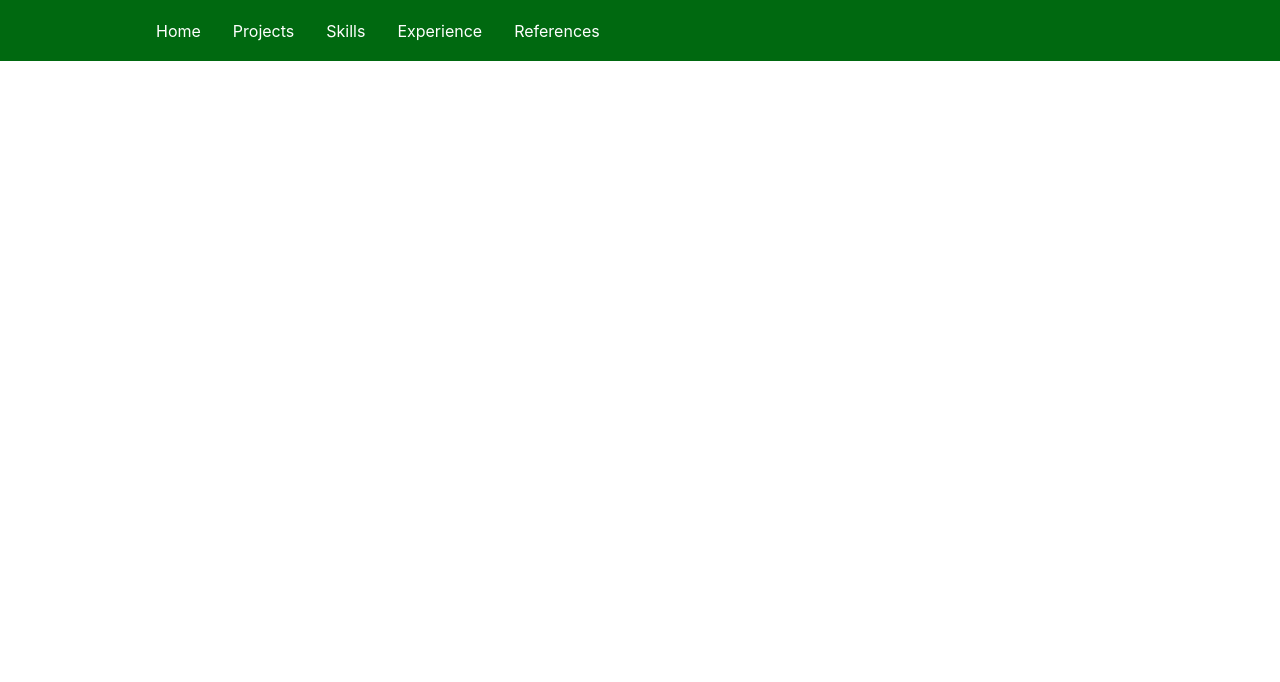
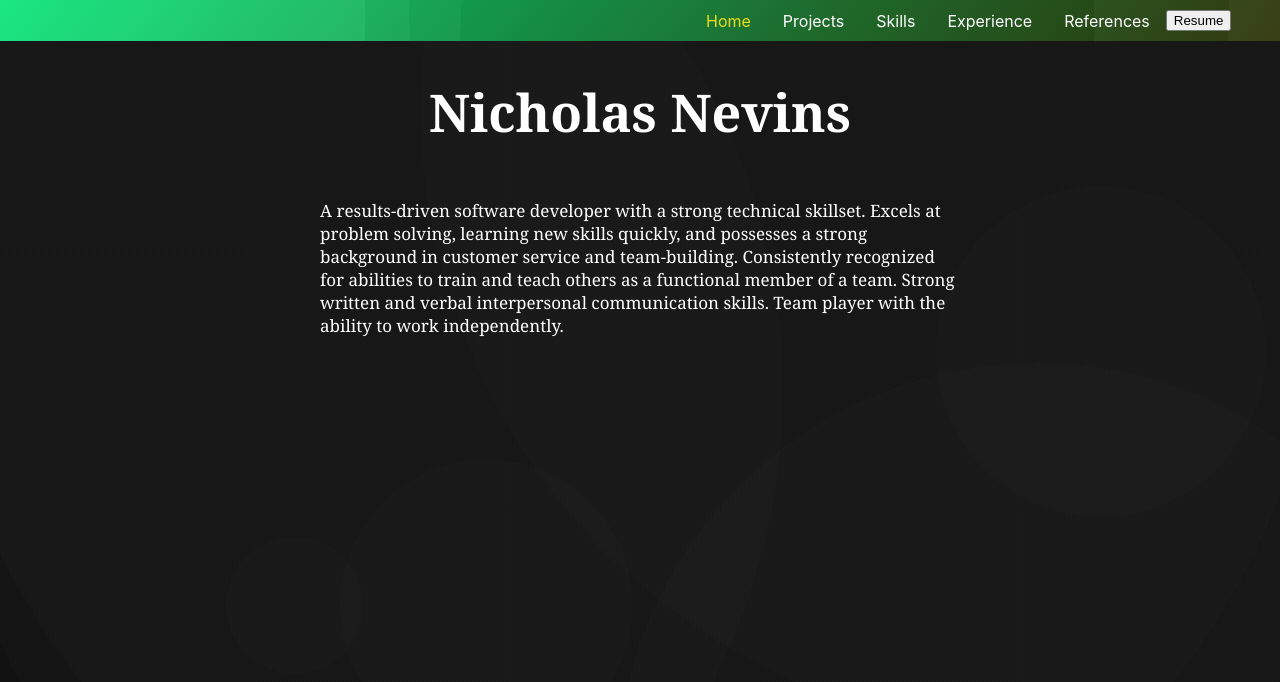
Before and after one commit to NevinsN/professional_portfolio, a React (Create React App) app in the folder professional_portfolio/: page /home in a window 1280 px wide. Shown: the top 682 px of the page. Built offline with nearby package versions, Linux system fonts and the light colour scheme.

Commit message:
visualUpdates
Added more complex visuals. Part 1

```diff
--- a/professional_portfolio/src/App.css
+++ b/professional_portfolio/src/App.css
@@ -14,7 +14,9 @@
 }
 
 .App-header {
+  font-family:Cambria, Cochin, Georgia, Times, 'Times New Roman', serif;
   background-color: #000000;
+  background-image: radial-gradient(circle at 11% 37%, hsla(251,0%,28%,0.05) 0%, hsla(251,0%,28%,0.05) 50%,transparent 50%, transparent 56%,transparent 56%, transparent 100%),radial-gradient(circle at 82% 7%, hsla(251,0%,28%,0.05) 0%, hsla(251,0%,28%,0.05) 46%,transparent 46%, transparent 88%,transparent 88%, transparent 100%),radial-gradient(circle at 81% 79%, hsla(251,0%,28%,0.05) 0%, hsla(251,0%,28%,0.05) 33%,transparent 33%, transparent 89%,transparent 89%, transparent 100%),radial-gradient(circle at 68% 96%, hsla(251,0%,28%,0.05) 0%, hsla(251,0%,28%,0.05) 8%,transparent 8%, transparent 26%,transparent 26%, transparent 100%),radial-gradient(circle at 69% 20%, hsla(251,0%,28%,0.05) 0%, hsla(251,0%,28%,0.05) 84%,transparent 84%, transparent 86%,transparent 86%, transparent 100%),radial-gradient(circle at 49% 22%, hsla(251,0%,28%,0.05) 0%, hsla(251,0%,28%,0.05) 71%,transparent 71%, transparent 78%,transparent 78%, transparent 100%),radial-gradient(circle at 23% 60%, hsla(251,0%,28%,0.05) 0%, hsla(251,0%,28%,0.05) 6%,transparent 6%, transparent 40%,transparent 40%, transparent 100%),radial-gradient(circle at 86% 33%, hsla(251,0%,28%,0.05) 0%, hsla(251,0%,28%,0.05) 13%,transparent 13%, transparent 98%,transparent 98%, transparent 100%),radial-gradient(circle at 38% 60%, hsla(251,0%,28%,0.05) 0%, hsla(251,0%,28%,0.05) 15%,transparent 15%, transparent 61%,transparent 61%, transparent 100%),linear-gradient(0deg, hsl(167,0%,6%),hsl(167,0%,6%));
   min-height: 100vh;
   display: flex;
   flex-direction: column;
@@ -36,19 +38,3 @@
     transform: rotate(360deg);
   }
 }
-
-.navbar {
-  display: flex;
-  justify-content: space-between;
-  align-items: center;
-  background-color: #333;
-  color: #fff;
-  padding: 1rem;
-}
-
-.navbar .navbar-item {
-  list-style-type: none;
-  display: flex;
-  margin: 0;
-  padding: 0;
-}
--- a/professional_portfolio/src/App.js
+++ b/professional_portfolio/src/App.js
@@ -7,7 +7,7 @@ import {
     Route,
 } from "react-router-dom";
 import { Navigate } from 'react-router-dom';
-import Home from "./pages";
+import Home from "./pages/home";
 import Experience from "./pages/experience";
 import Projects from "./pages/projects";
 import References from "./pages/references";
@@ -18,7 +18,7 @@ function App() {
     <Router>
             <Navbar />
             <Routes>
-                <Route path="/index" element={<Home />} />
+                <Route path="/home" element={<Home />} />
                 <Route path="/experience" element={<Experience />} />
                 <Route
                     path="/projects"
@@ -29,7 +29,7 @@ function App() {
                     element={<References />}
                 />
                 <Route path="/skills" element={<Skills />} />
-                <Route path="/" element={<Navigate replace to="/index" />} />
+                <Route path="/" element={<Navigate replace to="/home" />} />
             </Routes>
     </Router>
     );
--- a/professional_portfolio/src/Components/Navbar/NavbarElements.js
+++ b/professional_portfolio/src/Components/Navbar/NavbarElements.js
@@ -4,7 +4,8 @@ import styled from "styled-components";
 
 export const Nav = styled.nav`
     background: #006910;
-    height: 55px;
+    background-image: radial-gradient(circle at 72% 83%, rgba(12, 12, 12,0.04) 0%, rgba(12, 12, 12,0.04) 50%,rgba(172, 172, 172,0.04) 50%, rgba(172, 172, 172,0.04) 100%),radial-gradient(circle at 57% 65%, rgba(11, 11, 11,0.04) 0%, rgba(11, 11, 11,0.04) 50%,rgba(222, 222, 222,0.04) 50%, rgba(222, 222, 222,0.04) 100%),radial-gradient(circle at 64% 31%, rgba(11, 11, 11,0.04) 0%, rgba(11, 11, 11,0.04) 50%,rgba(191, 191, 191,0.04) 50%, rgba(191, 191, 191,0.04) 100%),linear-gradient(130deg, rgb(5, 235, 123),rgb(47, 52, 6));
+    height: 35px;
     display: flex;
     justify-content: space-between;
     padding: 0.2rem calc((100vw - 1000px) / 2);
@@ -43,6 +44,7 @@ export const Bars = styled(FaBars)`
 export const NavMenu = styled.div`
     display: flex;
     align-items: center;
+    margin-left: 55%;
     margin-right: -24px;
     /* Second Nav */
     /* margin-right: 24px; */
--- a/professional_portfolio/src/Components/Navbar/index.js
+++ b/professional_portfolio/src/Components/Navbar/index.js
@@ -13,7 +13,7 @@ const Navbar = () => {
                 <Bars />
 
                 <NavMenu>
-                    <NavLink to="/index" >
+                    <NavLink to="/home" >
                         Home
                     </NavLink>
                     <NavLink to="/projects" >
@@ -28,6 +28,7 @@ const Navbar = () => {
                     <NavLink to="/references" activeStyle>
                         References
                     </NavLink>
+                    <button id="resumeBtn" value="resume">Resume</button>
                 </NavMenu>
             </Nav>
         </>
--- a/professional_portfolio/src/pages/index.js
+++ b/professional_portfolio/src/pages/home.js
@@ -2,20 +2,30 @@ import React from 'react';
 
 const Home = () => {
   return (
-    <div className="App">
       <header className="App-header">
         <h1>
-          Nicholas Nevins
+              Nicholas Nevins
         </h1>
-        <p>A results-driven software developer with a strong technical skillset.
+        <div style={{
+                display: "flex",
+                justifyContent: "centre",
+                alignContent: "center",
+                height: "100vh",
+            }}>
+          <p style={{
+            fontSize: "17px",
+            marginLeft: "25%",
+            width: "50%",
+          }}>
+            A results-driven software developer with a strong technical skillset.
             Excels at problem solving, learning new skills quickly, and possesses
             a strong background in customer service and team-building. Consistently
             recognized for abilities to train and teach others as a functional
             member of a team. Strong written and verbal interpersonal communication
             skills. Team player with the ability to work independently.
-        </p>
+          </p>
+        </div>
       </header>
-    </div>
   );
 }
 
```
